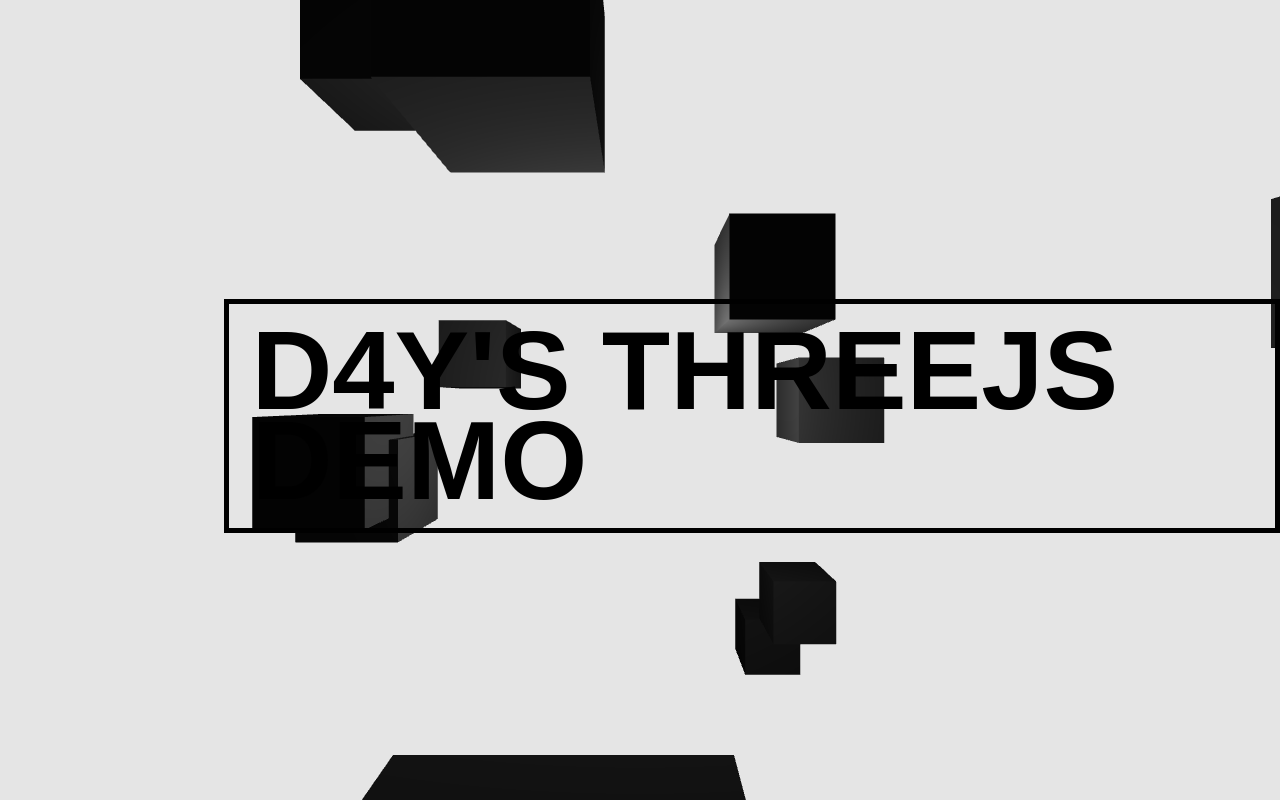
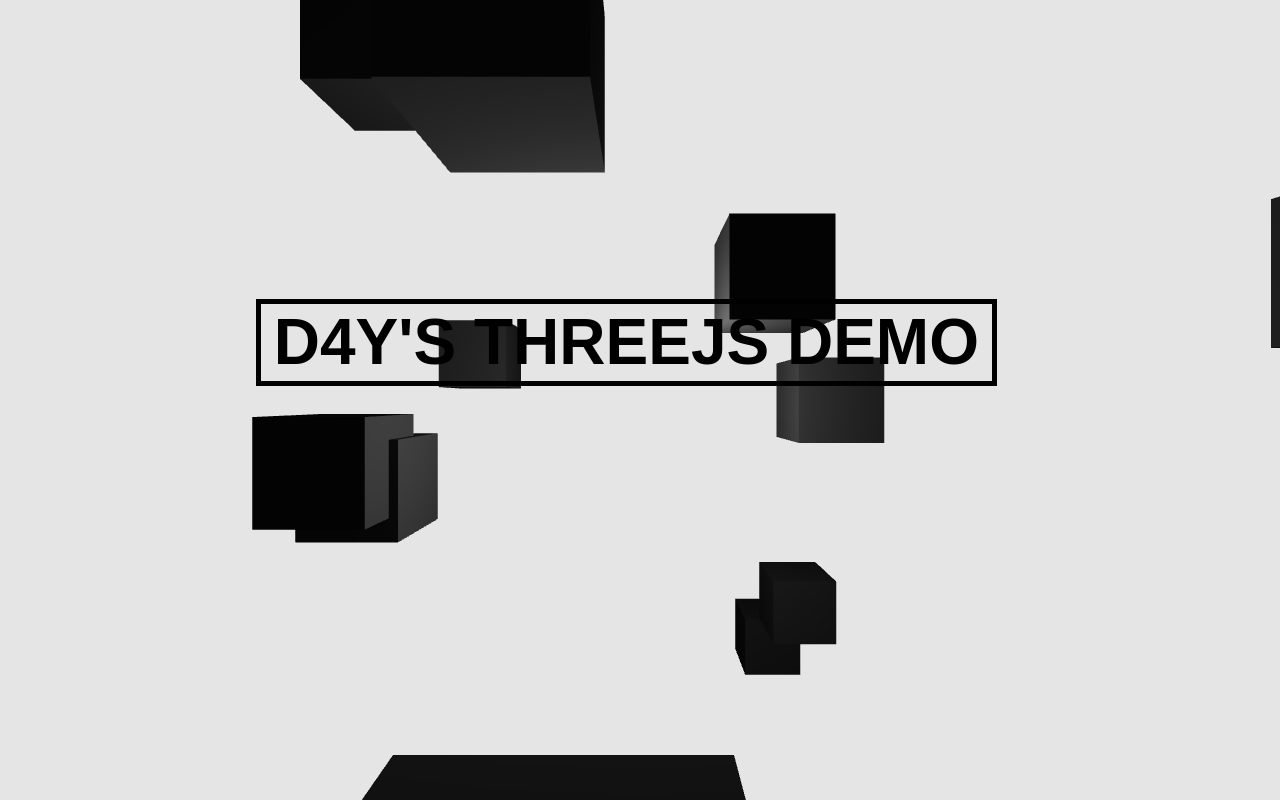
Before and after one commit to D4YonSoundcloud/threeJs-Projects, a website: page basics/index.html in a window 1280 px wide. Drawn offline with nearby package versions, Linux system fonts and the light colour scheme; animation ran at ten frames a second.

Commit message:
changedFontSize 7:46pm 4-21-20

```diff
--- a/basics/style.css
+++ b/basics/style.css
@@ -8,10 +8,10 @@
 }
 h1 {
   position: absolute;
-  top: 2em;
-  left: 2em;
+  top: 4em;
+  left: 4em;
   font-family: Arial, Helvetica, sans-serif;
-  font-size: 7em;
+  font-size: 4em;
   text-transform: uppercase;
   width: auto;
   line-height: 0.8em;
```
